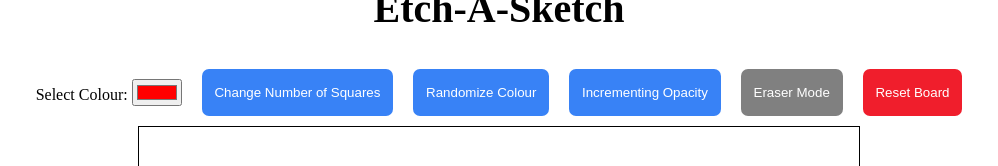
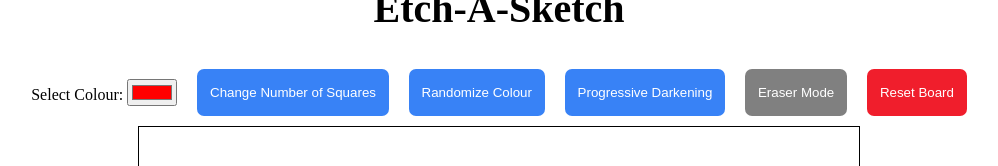
Before and after one commit to InnovatorCodes/etch-a-sketch, a plain HTML site: page index.html in a window 1280 px wide. Shown: the top 166 px of the page, without its empty margins (141-1139 px from the left). Drawn offline with Linux system fonts and the light colour scheme.

Commit message:
Changed Name of Incrementing opacity button
Changed Name of button from 'Incrementing Gradient' to 'Progressive Darkening' for easy understanding

```diff
--- a/index.html
+++ b/index.html
@@ -13,7 +13,7 @@
         <div>Select Colour: <input type="color" class="colorpick" value="#ff0000"></div>
         <button class="change">Change Number of Squares</button>
         <button class="random">Randomize Colour</button>
-        <button class="increment">Incrementing Opacity</button>
+        <button class="increment">Progressive Darkening</button>
         <button class="eraser">Eraser Mode</button>
         <button class="reset">Reset Board</button>
     </div>
```
